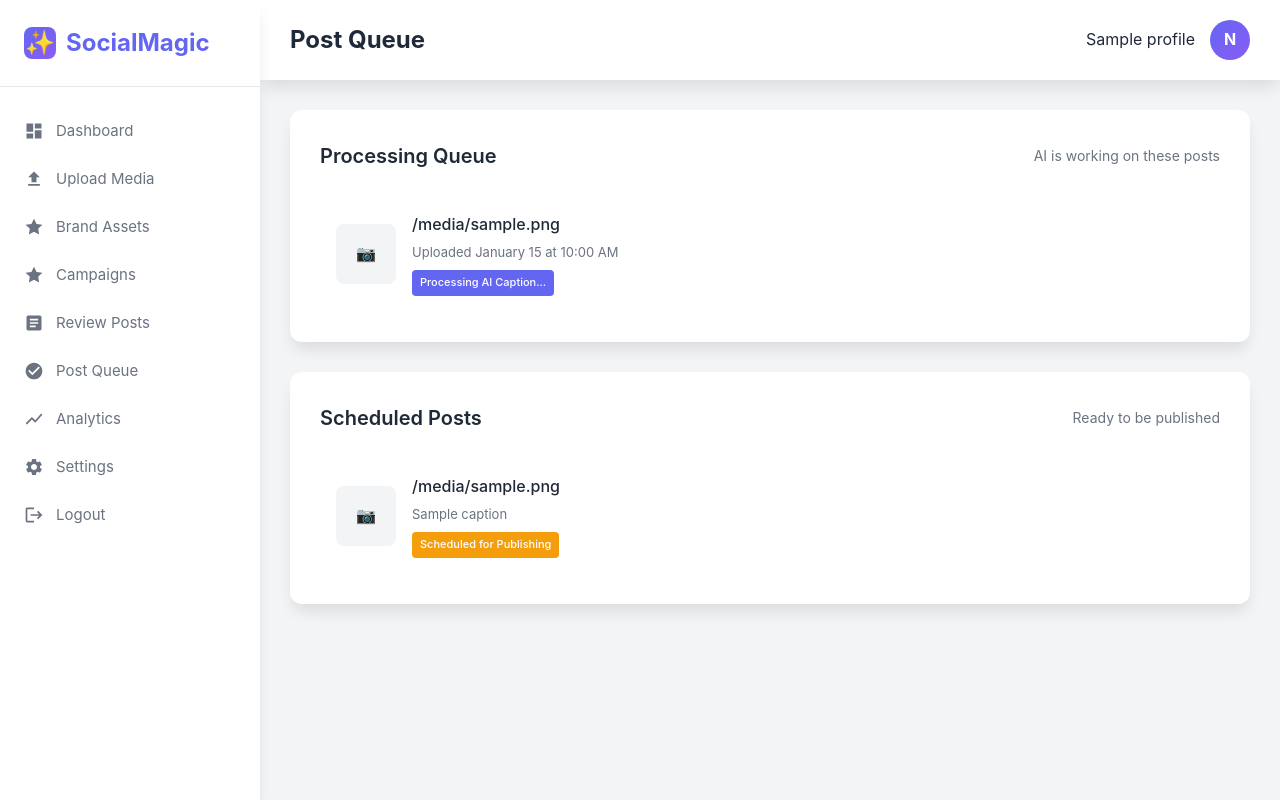
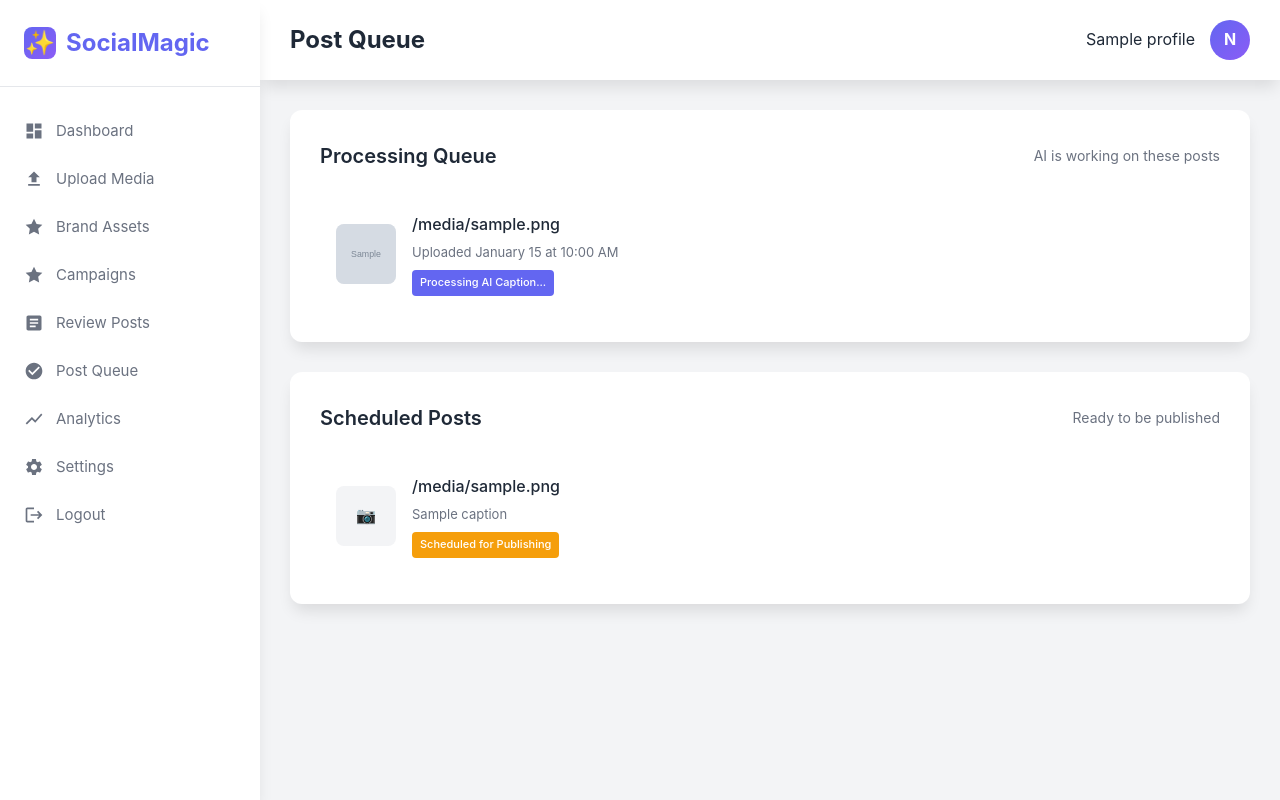
Before and after one commit to vitaminConeThousandMg/socialmagic2, a Flask app: template templates/queue.html in a window 1280 px wide. Run offline with Flask 3, Linux system fonts and the light colour scheme; a user stored in the database is signed in; tables that the repository leaves empty hold one stand-in row (values such as "Sample post"); the template is opened without the code that fills it: most values are stand-ins (such as "Sample title", 1, 10 or a date in 2020); grey boxes marked "Sample" are stand-in pictures; parts of the project's set-up code (start-up, migrations or seed data) failed here and were passed over.

Commit message:
queue thumbnail

```diff
--- a/templates/queue.html
+++ b/templates/queue.html
@@ -12,9 +12,21 @@
     {% if processing_posts %}
         {% for post in processing_posts %}
         <div class="queue-item">
-            <div class="queue-thumbnail" style="width: 60px; height: 60px; background: var(--light-gray); border-radius: 8px; display: flex; align-items: center; justify-content: center; color: var(--gray);">
-                📷
-            </div>
+           <div class="queue-thumbnail" style="width: 60px; height: 60px; border-radius: 8px; overflow: hidden; background: var(--light-gray);">
+    {% if post.media_url %}
+        {% if post.media_type.value == 'image' %}
+            <img src="{{ post.media_url }}" alt="Post media" style="width: 100%; height: 100%; object-fit: cover;">
+        {% elif post.thumbnail_url %}
+            <img src="{{ post.thumbnail_url }}" alt="Video thumbnail" style="width: 100%; height: 100%; object-fit: cover;">
+        {% else %}
+            <div style="width: 100%; height: 100%; display: flex; align-items: center; justify-content: center; color: var(--gray);">📹</div>
+        {% endif %}
+    {% else %}
+        <div style="width: 100%; height: 100%; display: flex; align-items: center; justify-content: center; color: var(--gray);">
+            📷
+        </div>
+    {% endif %}
+</div>
             <div class="queue-details">
                 <div class="queue-title">{{ post.original_filename }}</div>
                 <div class="queue-meta">Uploaded {{ post.upload_date.strftime('%B %d at %I:%M %p') }}</div>
```
